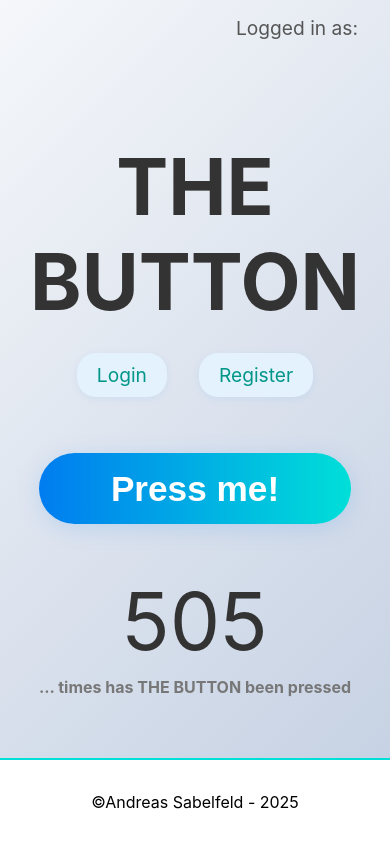
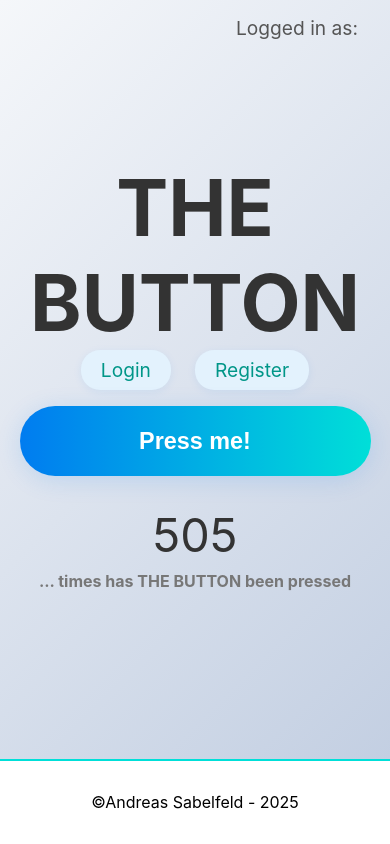
Before and after one commit to AndreasSabelfeld/the_button, a Flask app: page / in a window 390 px wide. Run offline with Flask 3, Linux system fonts and the light colour scheme; data comes from the database, SQL or seed files in the repository; both versions use the stored data as it was after the commit; some libraries are stand-ins or nearby versions.

Commit message:
updated the style so that it's better viewed on mobile devices

```diff
--- a/static/styles.css
+++ b/static/styles.css
@@ -3,7 +3,7 @@ body {
     padding: 0;
     font-family: 'Inter', 'Roboto', Arial, sans-serif;
     background: linear-gradient(135deg, #f5f7fa 0%, #c3cfe2 100%);
-    min-height: 100vh;
+    min-height: 90vh;
     display: flex;
     flex-direction: column;
     align-items: center;
@@ -62,7 +62,7 @@ ul {
     display: flex;
     justify-content: center;
     align-items: center;
-    gap: 32px;
+    gap: clamp(16px, 5vw, 32px);  /* dynamischer Abstand */
 }
 
 a {
@@ -82,9 +82,36 @@ ul li {
     font-size: 1.2rem;
     color: #007cf0;
     background: #e3f2fd;
-    padding: 10px 20px;
     border-radius: 1em;
     box-shadow: 0 2px 8px rgba(0, 124, 240, 0.08);
+}
+
+nav ul {
+    display: flex;
+    flex-direction: row; /* horizontal */
+    justify-content: center; /* zentriert die Links */
+    gap: 24px; /* Abstand zwischen den Links */
+    padding: 0;
+    margin: 0;
+    list-style: none;
+}
+
+nav ul li {
+    display: inline-flex; /* hält die Links horizontal */
+}
+
+nav ul li a {
+    display: inline-block;
+    text-decoration: none;
+    color: #009688;
+    padding: 8px 20px;
+    white-space: nowrap; /* verhindert Zeilenumbruch */
+    transition: color 0.2s;
+}
+
+nav ul li a:hover,
+nav ul li a:focus {
+    color: #00796b;
 }
 
 .overlay {
@@ -194,6 +221,7 @@ button:hover, button:focus {
         padding: 12vw 4vw;
         border-radius: 6vw;
     }
+
     .focus-button {
         width: 90vw;
         height: 20vw;
@@ -202,4 +230,30 @@ button:hover, button:focus {
         max-height: none;
         margin: 8vw 0;
     }
+
+    body {
+        flex-direction: column; /* schon da, passt */
+        padding: 0 4vw;         /* horizontalen Rand */
+    }
+
+    ul {
+        flex-direction: column;
+        gap: 16px;
+    }
+
+    #theButton {
+        width: 90vw;
+        height: 18vw;
+        font-size: 6vw;
+        margin: 4vw 0;
+    }
+
+    #num {
+        font-size: 12vw;
+        margin-top: 4vw;
+    }
+
+    header, footer {
+        padding: 4vw 0;
+    }
 }
--- a/templates/index.html
+++ b/templates/index.html
@@ -2,6 +2,7 @@
 <html lang="en">
     <head>
         <meta charset="UTF-8">
+        <meta name="viewport" content="width=device-width, initial-scale=1.0, user-scalable=no">
         <title>The Button</title>
         <link rel="stylesheet" href="{{ url_for('static', filename='styles.css') }}">
 
```
Also changed, not shown: the_button.db.
